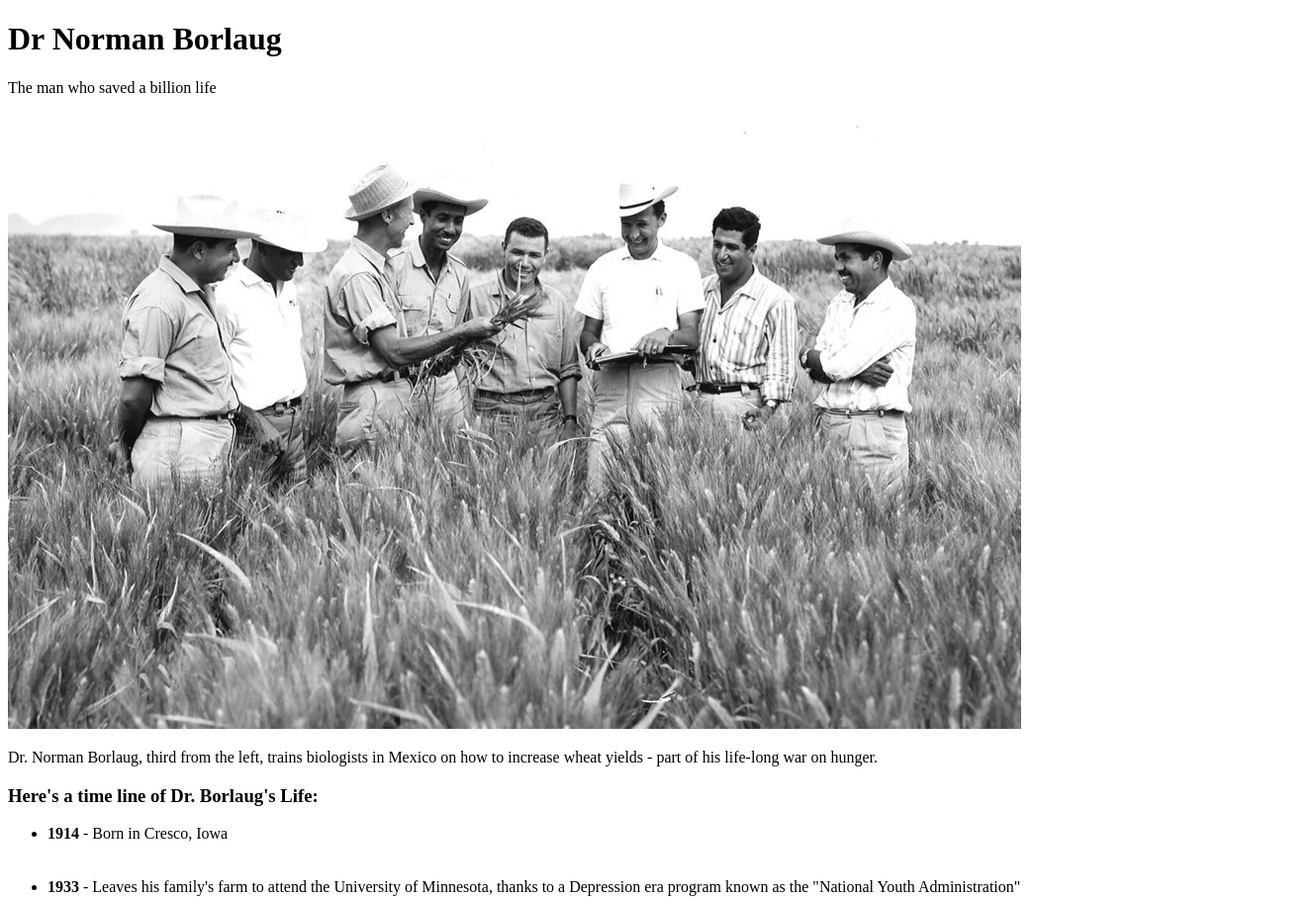
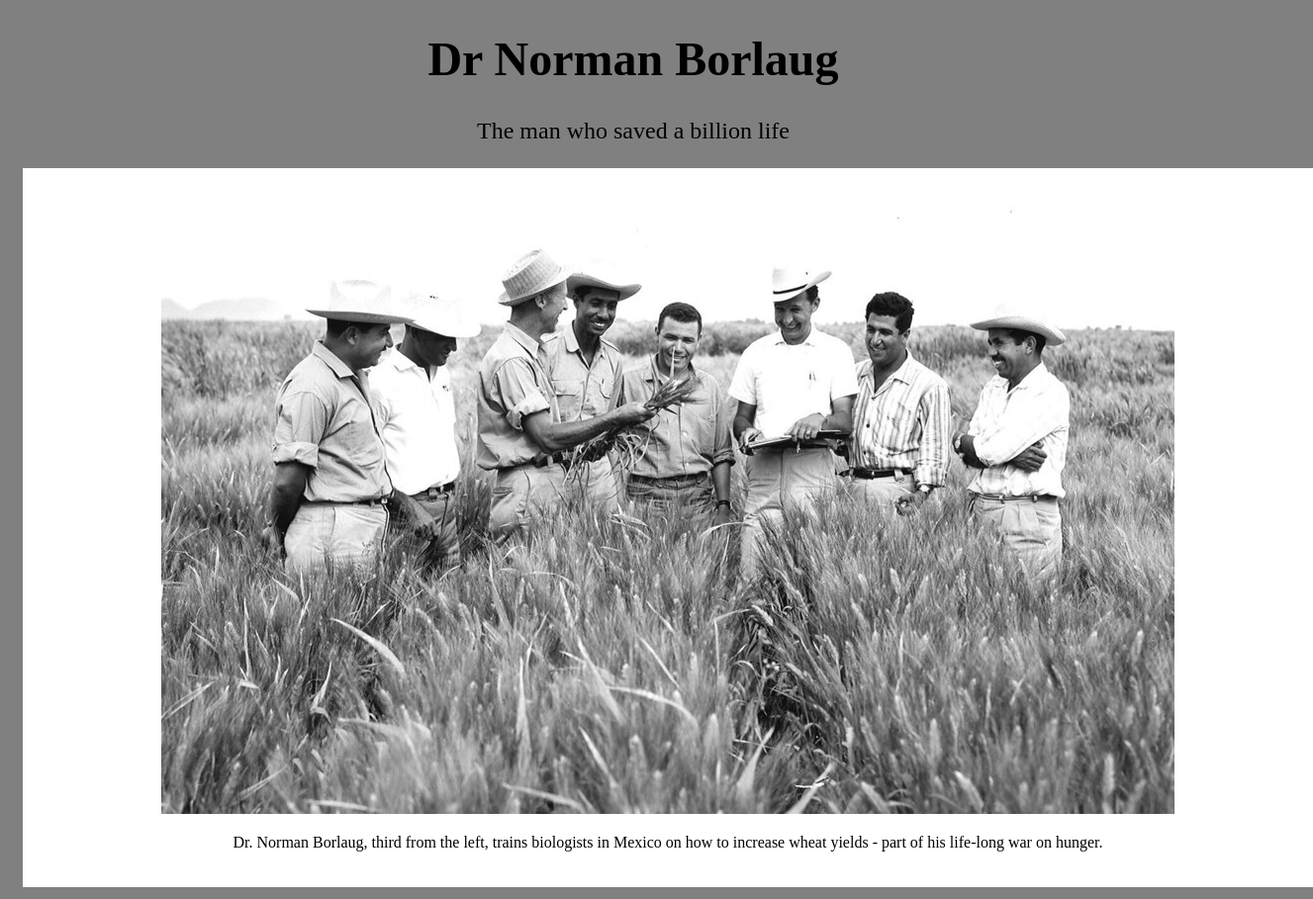
Before and after one commit to SirriRyisa/Tribute-Page, a plain HTML site: page index.html in a window 1280 px wide. Shown: the top 909 px of the page at 99% size, 1327 px wide, since content can reach past the window. Drawn offline with Linux system fonts and the light colour scheme.

Commit message:
css styling

```diff
--- a/css/style.css
+++ b/css/style.css
@@ -0,0 +1,41 @@
+Body{
+    background-color: grey;
+}
+
+#title{
+      text-align: center;
+      font-size: 24px;
+}
+#img-div {
+    text-align: center;
+    display: block;
+    filter: grayscale(100%);
+    width: 100%;
+    background-color: white;
+    padding: 20px;
+    margin: 15px;
+ }
+
+ img {
+   padding-top: 10px;
+   /* background-color: white; */
+
+ }
+ ul li{
+
+  }
+  h3{
+      text-align: center;
+      padding: 30px;
+      margin: 20px;
+      font-size: 24px;
+  }
+
+  #tribute-info{
+
+      margin-left: 300px;
+      margin-right: 300px;
+      font-size: 18px;
+      max-width: fit-content;
+
+  }
--- a/index.html
+++ b/index.html
@@ -134,6 +134,9 @@
 
               <blockquote>-- Indian Prime Minister Manmohan Singh</blockquote>
             </div>
+            <p>
+                <h3>If you have time, you should read more about this incredible human being on his <a id="tribute-link" target="_blank"href="https://en.wikipedia.org/wiki/Norman_Borlaug">Wikipedia entery</a></h3>
+            </p>
 
 
 
```
